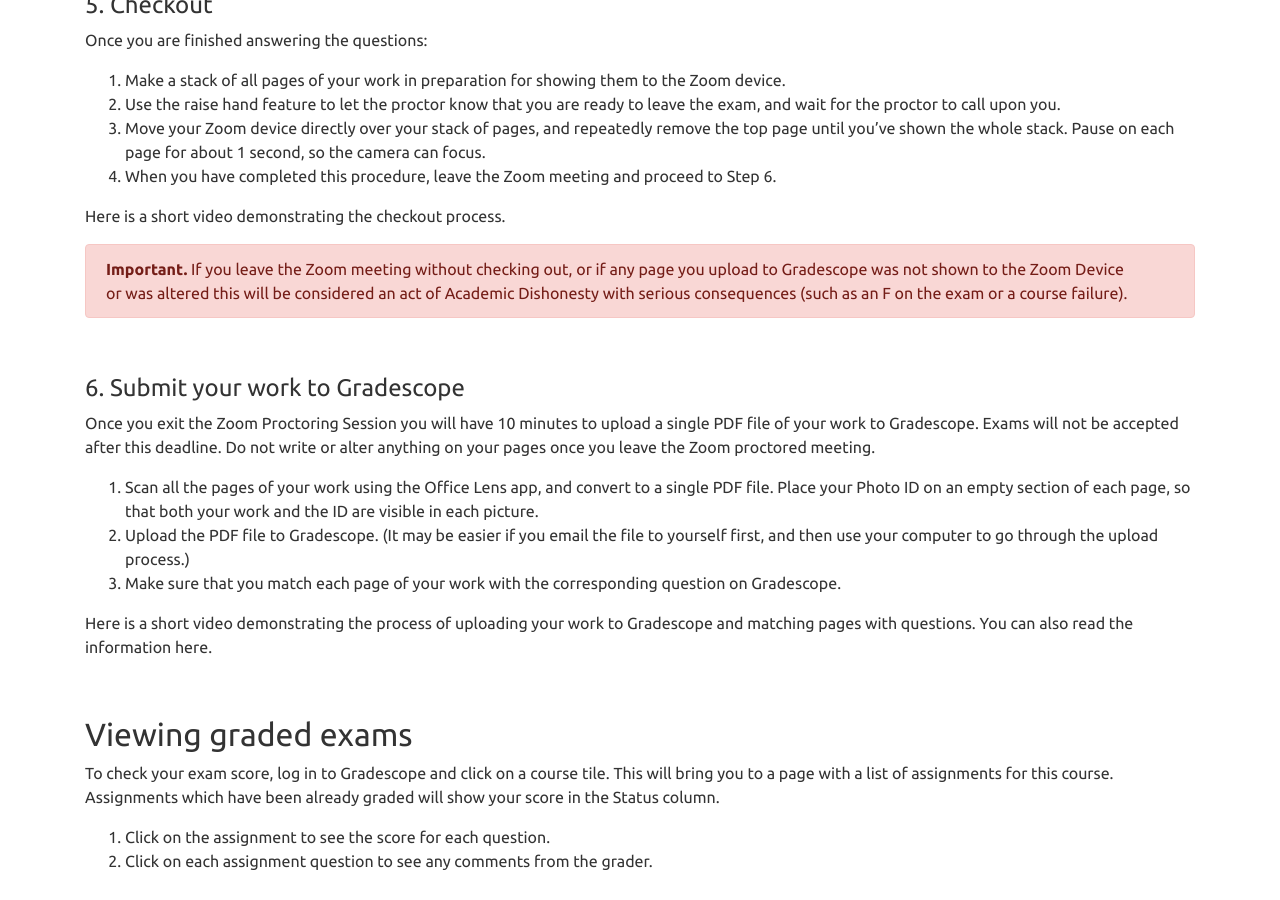
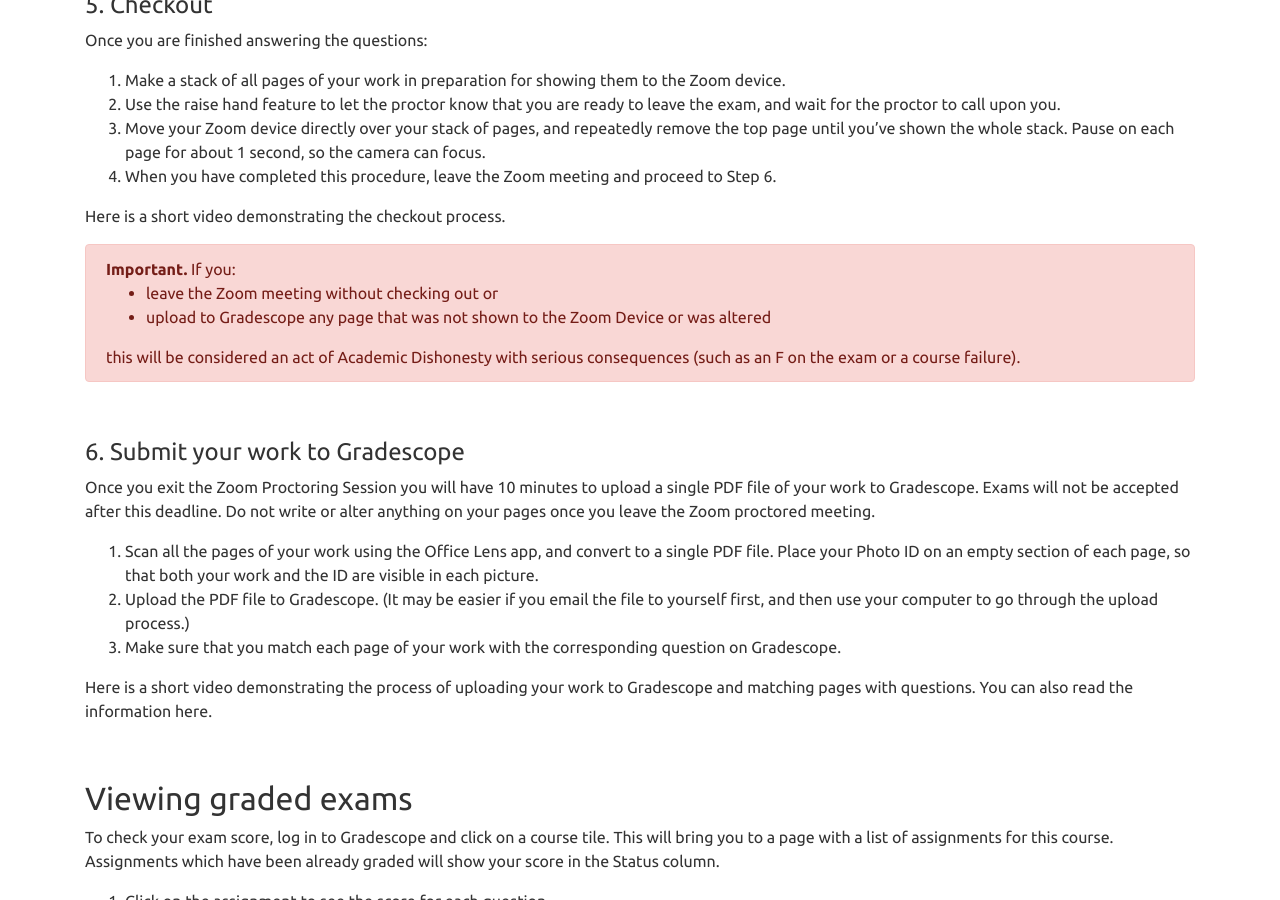
Before and after one commit to ub-math/exam_guides, a Jekyll site: the page built from docs/index.md, in a window 1280 px wide and 900 px high, scrolled down 4917 px. Built offline with Jekyll 4.4.1, drawn with Linux system fonts in a browser that asks for light colours.

Commit message:
Update index.md

```diff
--- a/docs/index.md
+++ b/docs/index.md
@@ -263,8 +263,12 @@ Here is a short video demonstrating the checkout process.
 
 
 <div class="alert alert-dismissible alert-danger">
-<b>Important.</b> If you leave the Zoom meeting without checking out, or if any page you upload to Gradescope was not shown to the Zoom Device or
-was altered this will be considered an act of Academic Dishonesty with serious consequences (such as an F on the exam or a course failure).
+<b>Important.</b> If you:
+  <ul>
+  <li>leave the Zoom meeting without checking out or </li>
+  <li> upload to Gradescope any page that was not shown to the Zoom Device or was altered </li>
+  </ul>
+this will be considered an act of Academic Dishonesty with serious consequences (such as an F on the exam or a course failure).
 </div>
 
 <br/>
```
